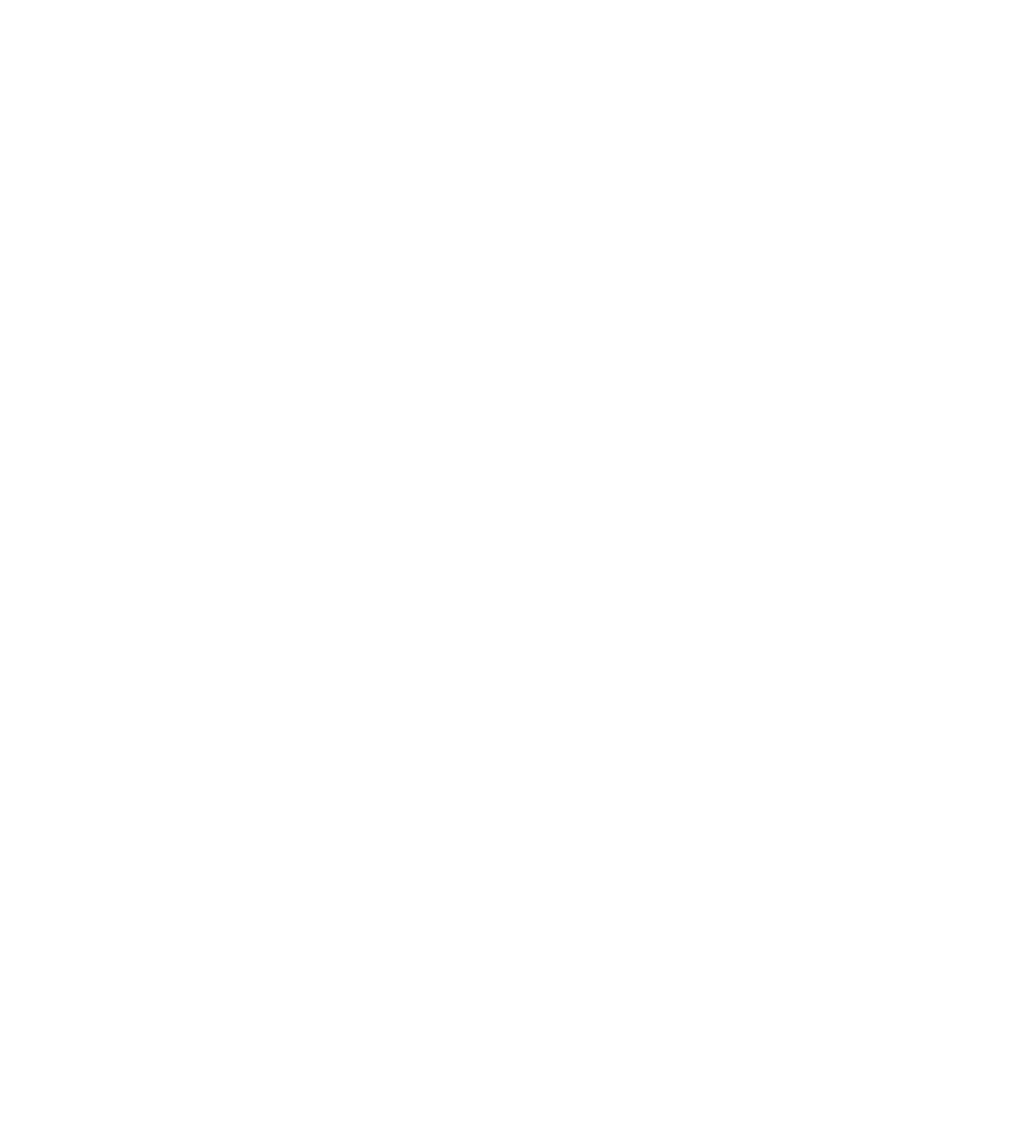
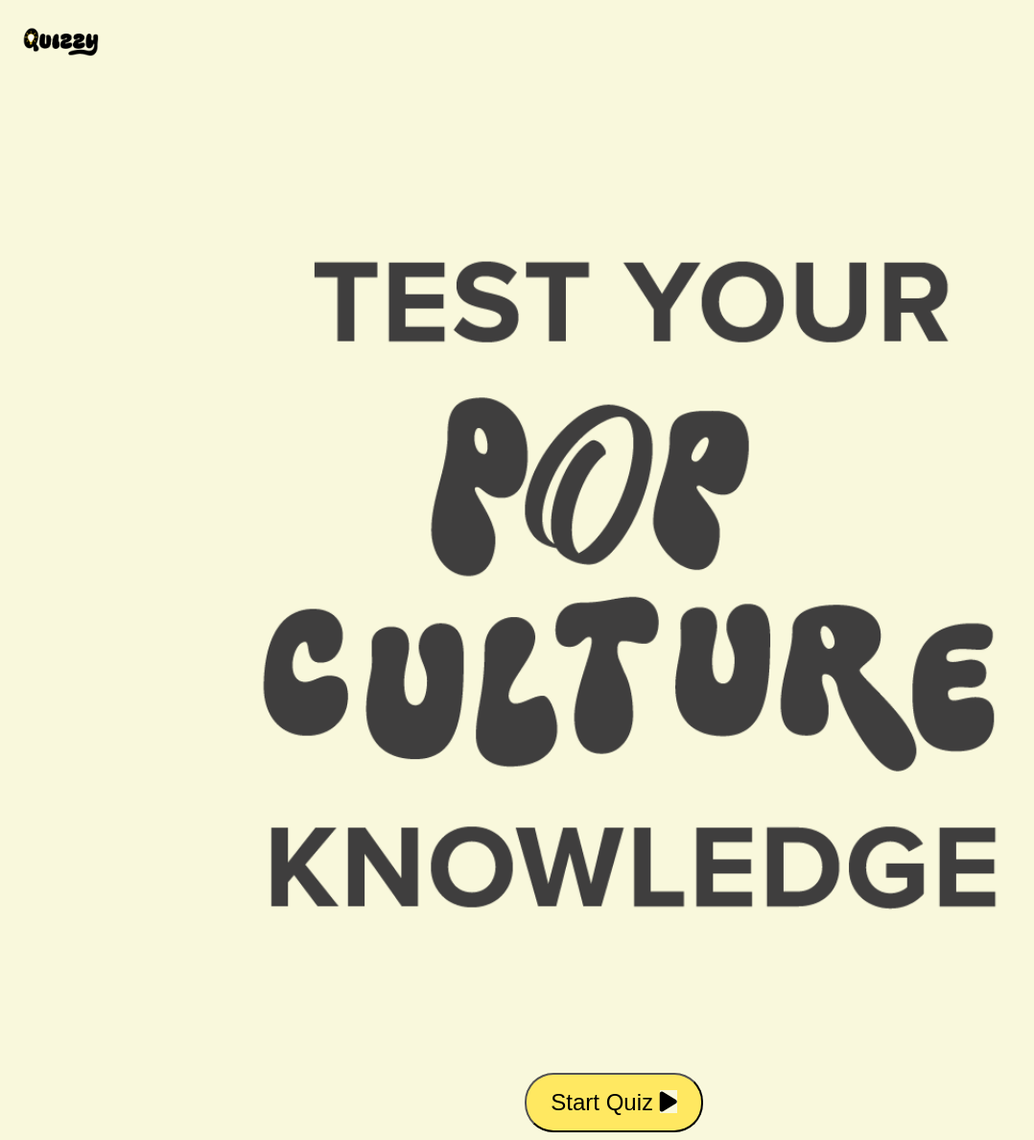
Before and after one commit to karlinvillasis/mtm6302-capstone-karlinvillasis, a plain HTML site: page index.html in a window 1280 px wide. Shown: the whole page at 96% size, without its empty margins (0-1078 px from the left). Before the commit the page ends 800 px from the top, so only its background shows below. Drawn offline with Linux system fonts and the light colour scheme.

Commit message:
completes html and css

```diff
--- a/index.html
+++ b/index.html
@@ -3,9 +3,38 @@
 <head>
     <meta charset="UTF-8">
     <meta name="viewport" content="width=device-width, initial-scale=1.0">
+    <!-- Own CSS -->
+    <link rel="stylesheet" href="main.css">
+    <script src="https://kit.fontawesome.com/a076d05399.js"></script>
     <title>Quizzy | Pop Quiz </title>
 </head>
 <body>
+    <header>
+        <div class="navbar">
+            <div class="image">
+              <img src="quizzylogo.png" alt="quizzy logo">
+            </div>
+         </div>
+    </header>
+    <img>
+
+    <div class="popculture">
+        <img src="img/Title.png" alt="Test Your Pop Culture Knowledge">
+    </div>
+
+    <!-- button -->
+
+    <button class="rounded-button" id="start-quiz">Start Quiz <i class="fas fa-play"></i></button>
+
+
+    <div class="squiggly">
+        <img src="img/squiggly-20.svg" alt="">
+
+    </div>
+
+    <!-- <div class="curve">
+        <svg xmlns="http://www.w3.org/2000/svg" viewBox="0 0 1440 319"><path fill="#FCAF5B" fill-opacity="1" d="M0,128L18.5,154.7C36.9,181,74,235,111,240C147.7,245,185,203,222,154.7C258.5,107,295,53,332,80C369.2,107,406,213,443,256C480,299,517,277,554,245.3C590.8,213,628,171,665,165.3C701.5,160,738,192,775,202.7C812.3,213,849,203,886,197.3C923.1,192,960,192,997,170.7C1033.8,149,1071,107,1108,117.3C1144.6,128,1182,192,1218,197.3C1255.4,203,1292,149,1329,128C1366.2,107,1403,117,1422,122.7L1440,128L1440,320L1421.5,320C1403.1,320,1366,320,1329,320C1292.3,320,1255,320,1218,320C1181.5,320,1145,320,1108,320C1070.8,320,1034,320,997,320C960,320,923,320,886,320C849.2,320,812,320,775,320C738.5,320,702,320,665,320C627.7,320,591,320,554,320C516.9,320,480,320,443,320C406.2,320,369,320,332,320C295.4,320,258,320,222,320C184.6,320,148,320,111,320C73.8,320,37,320,18,320L0,320Z"></path></svg>
+    </div> -->
 
 </body>
 </html>
--- a/main.css
+++ b/main.css
@@ -0,0 +1,47 @@
+* {
+    background-color: #F9F8DC;
+}
+
+
+.navbar {
+    display: flex;
+    justify-content: space-between;
+    align-items: left;
+    padding: 15px;
+   }
+
+   .image img {
+    height: 40px;
+   }
+
+   /* button */
+
+   .rounded-button {
+    padding: 15px 25px;
+    font-size: 24px;
+    text-align: center;
+    cursor: pointer;
+    color: #000;
+    outline: black 3px;
+    background-color: #FFE861;
+    border-radius: 30px;
+    display: block;
+    margin-left: auto;
+    margin-right: auto;
+   }
+
+
+.popculture img{
+    height: 80%;
+    width: 80%;
+    display: block;
+    margin-left: auto;
+    margin-right: auto;
+}
+
+.squiggly {
+    width: auto;
+    position: absolute;
+}
+
+@media only screen and (min-width: 700px)
```
Also changed, not shown: img/Title.png (added), img/squiggly-20.svg (added), quizzylogo.png (added), 2 other files.
